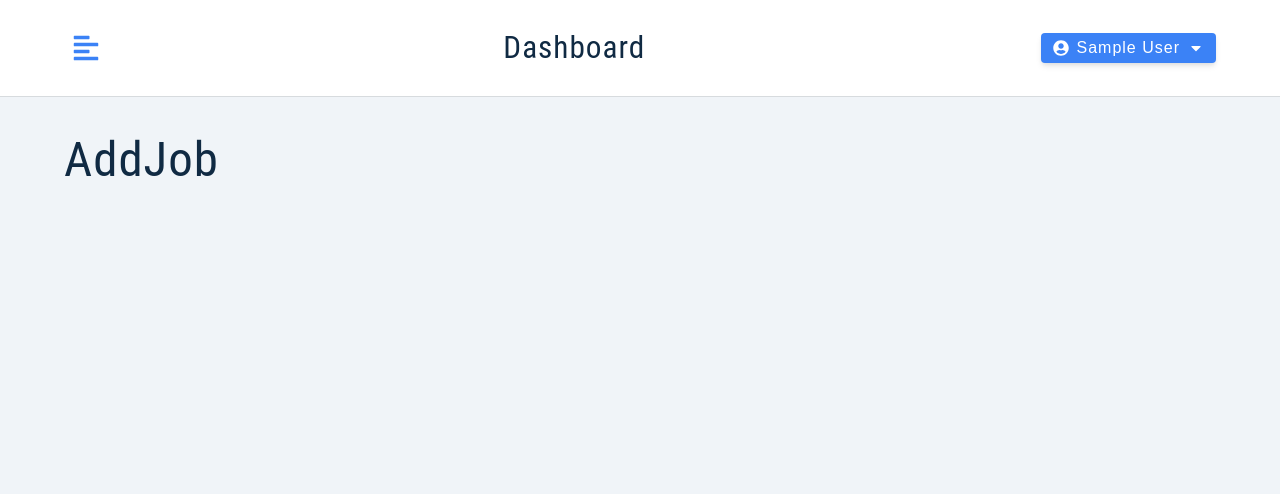
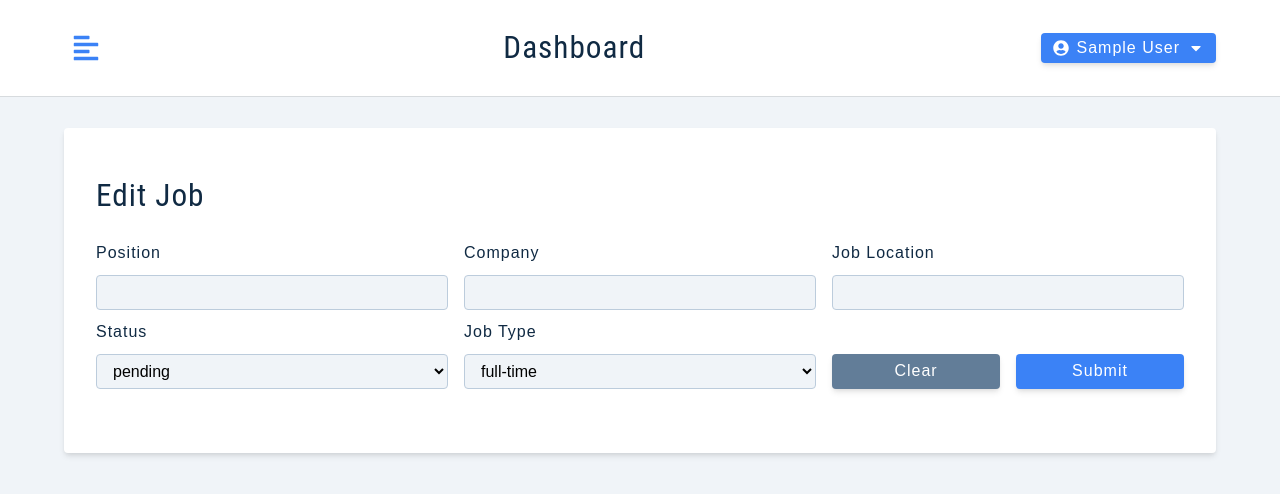
Before and after one commit to WaheedShaq/jobster, a React (Create React App) app: page /add-job in a window 1280 px wide. Shown: the top 494 px of the page. Built offline with nearby package versions, Linux system fonts and the light colour scheme; sample sign-in values are in the browser's storage.

Commit message:
started on addJob functionality

```diff
--- a/src/components/FormRow.js
+++ b/src/components/FormRow.js
@@ -7,6 +7,7 @@
         {labelText || name}
       </label>
       <input
+        id={name}
         type={type}
         name={name}
         value={value}
--- /dev/null
+++ b/src/components/FormRowSelect.js
@@ -0,0 +1,33 @@
+import React from 'react';
+import BigSidebar from './BigSidebar';
+import FormRow from './FormRow';
+import Logo from './Logo';
+import Navbar from './Navbar';
+import SmallSidebar from './SmallSidebar';
+
+const formRowSelect = ({ labelText, name, value, handleChange, list }) => {
+  return (
+    <div className='form-row'>
+      <label htmlFor={name} className='form-label'>
+        {labelText || name}
+      </label>
+      <select
+        name={name}
+        id={name}
+        value={value}
+        onChange={handleChange}
+        className='form-select'
+      >
+        {list.map((itemValue, index) => {
+          return (
+            <option key={index} value={itemValue}>
+              {itemValue}
+            </option>
+          );
+        })}
+      </select>
+    </div>
+  );
+};
+
+export default formRowSelect;
--- a/src/components/index.js
+++ b/src/components/index.js
@@ -3,5 +3,6 @@
 import Navbar from './Navbar';
 import BigSidebar from './BigSidebar';
 import SmallSidebar from './SmallSidebar';
+import FormRowSelect from './FormRowSelect';
 
-export { Logo, FormRow, Navbar, BigSidebar, SmallSidebar };
+export { Logo, FormRow, Navbar, BigSidebar, SmallSidebar, FormRowSelect };
--- /dev/null
+++ b/src/features/job/jobSlice.js
@@ -0,0 +1,30 @@
+import React from 'react';
+import { createSlice, createAsyncThunk } from '@reduxjs/toolkit';
+import { toast } from 'react-toastify';
+import customFetch from '../../utils/axios';
+import { getUserFromLocalStorage } from '../../utils/localStorage';
+
+const initialState = {
+  isloading: false,
+  position: '',
+  company: '',
+  jobLocation: '',
+  jobTypeOptions: ['full-time', 'part-time', 'remote', 'internship'],
+  jobType: 'full-time',
+  statusOptions: ['interview', 'declined', 'pending'],
+  status: 'pending',
+  isEditing: 'false',
+  editJobId: '',
+};
+
+const jobSlice = createSlice({
+  name: 'job',
+  initialState,
+  reducers: {
+    handleChange: (state, { payload: { name, value } }) => {
+      state[name] = value;
+    },
+  },
+});
+export const { handleChange } = jobSlice.actions;
+export default jobSlice.reducer;
--- a/src/features/user/userSlice.js
+++ b/src/features/user/userSlice.js
@@ -45,12 +45,14 @@
       const resp = await customFetch.patch('/auth/updateUser', user, {
         headers: {
           authorization: `Bearer ${thunkAPI.getState().user.user.token}`,
-          //authorization: `Bearer ${thunkAPI.getState().user.user.token}`,
         },
       });
       return resp.data;
     } catch (error) {
-      console.log(error.response);
+      if (error.response.status === 401) {
+        thunkAPI.dispatch(logoutUser());
+        return thunkAPI.rejectWithValue('Unauthorized! Logging Out...');
+      }
       return thunkAPI.rejectWithValue(error.response.data.msg);
     }
   }
--- a/src/pages/dashboard/AddJob.js
+++ b/src/pages/dashboard/AddJob.js
@@ -1,7 +1,107 @@
 import React from 'react';
+import { FormRow, FormRowSelect } from '../../components';
+import Wrapper from '../../assets/wrappers/DashboardFormPage';
+import { useSelector, useDispatch } from 'react-redux';
+import { toast } from 'react-toastify';
+import { store } from '../../store';
+import { handleChange } from '../../features/job/jobSlice';
 
 const AddJob = () => {
-  return <h1>AddJob</h1>;
+  const {
+    isLoading,
+    position,
+    company,
+    jobLocation,
+    jobType,
+    jobTypeOptions,
+    status,
+    statusOptions,
+    isEditing,
+    editJobId,
+  } = useSelector((store) => store.job);
+
+  const dispatch = useDispatch();
+
+  const handleSubmit = (e) => {
+    e.preventDefault();
+    if (!position || !company || !jobLocation) {
+      toast.error('Please fill out all fields');
+      return;
+    }
+  };
+
+  const handleJobInput = (e) => {
+    const name = e.target.name;
+    const value = e.target.value;
+    dispatch(handleChange({ name, value }));
+  };
+
+  return (
+    <Wrapper>
+      <form className='form'>
+        <h3>{isEditing ? 'edit job' : 'add job'}</h3>
+        <div className='form-center'>
+          {/* position */}
+          <FormRow
+            type='text'
+            name='position'
+            value={position}
+            handleChange={handleJobInput}
+          />
+          {/* company */}
+          <FormRow
+            type='text'
+            name='Company'
+            value={company}
+            handleChange={handleJobInput}
+          />
+          {/* JobLocation */}
+          <FormRow
+            type='text'
+            name='jobLocation'
+            labelText='Job Location'
+            value={jobLocation}
+            handleChange={handleJobInput}
+          />
+          {/*  status */}
+          <FormRowSelect
+            name='status'
+            value={status}
+            handleChange={handleJobInput}
+            list={statusOptions}
+          />
+          {/*  job type */}
+          <FormRowSelect
+            name='jobType'
+            labelText='job type'
+            value={jobType}
+            handleChange={handleJobInput}
+            list={jobTypeOptions}
+          />
+
+          <div className='btn-container'>
+            <button
+              type='button'
+              className='btn btn-block clear-btn'
+              onClick={() => {
+                console.log('clear values');
+              }}
+            >
+              Clear
+            </button>
+            <button
+              type='submit'
+              className='btn btn-block submit-btn'
+              onClick={handleSubmit}
+              disabled={isLoading}
+            >
+              Submit
+            </button>
+          </div>
+        </div>
+      </form>
+    </Wrapper>
+  );
 };
 
 export default AddJob;
--- a/src/store.js
+++ b/src/store.js
@@ -1,9 +1,11 @@
 import { configureStore } from '@reduxjs/toolkit';
 
 import userSlice from './features/user/userSlice';
+import jobSlice from './features/job/jobSlice';
 
 export const store = configureStore({
   reducer: {
     user: userSlice,
+    job: jobSlice,
   },
 });
```
